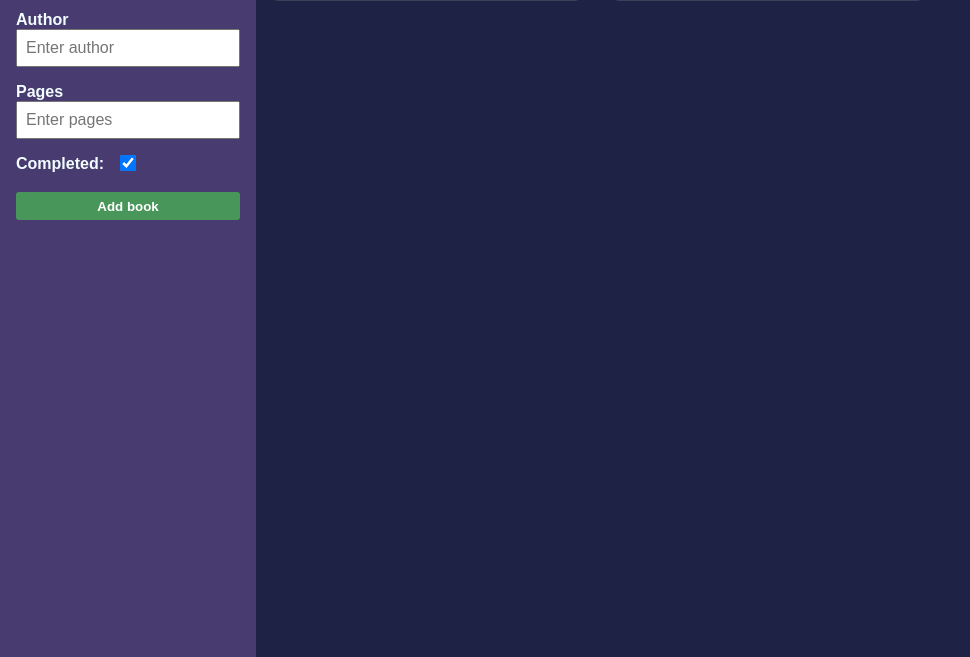
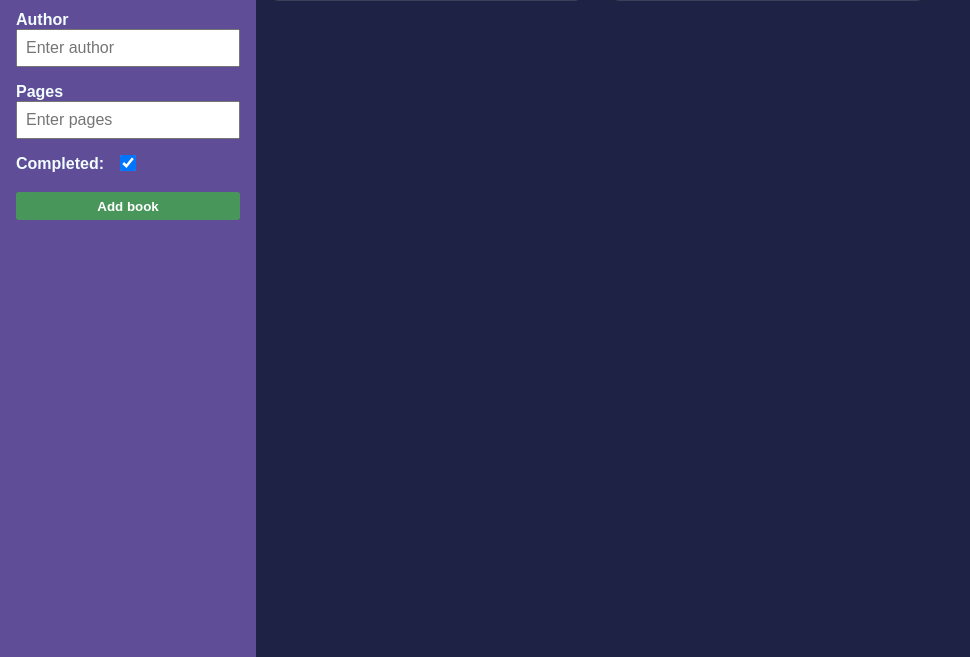
Before and after one commit to TedV4/library-app, a plain HTML site: page index.html in a window 1280 px wide. Shown: the part 196-853 px from the top of the page, without its empty margins (0-970 px from the left). Drawn offline with Linux system fonts and the light colour scheme.

Commit message:
Change sidebar background color

```diff
--- a/style.css
+++ b/style.css
@@ -19,7 +19,7 @@ body {
 }
 
 .sidebar {
-  background: #473b70;
+  background: #5f4d97;
   grid-column-start: 1;
   grid-column-end: 2;
 
```
